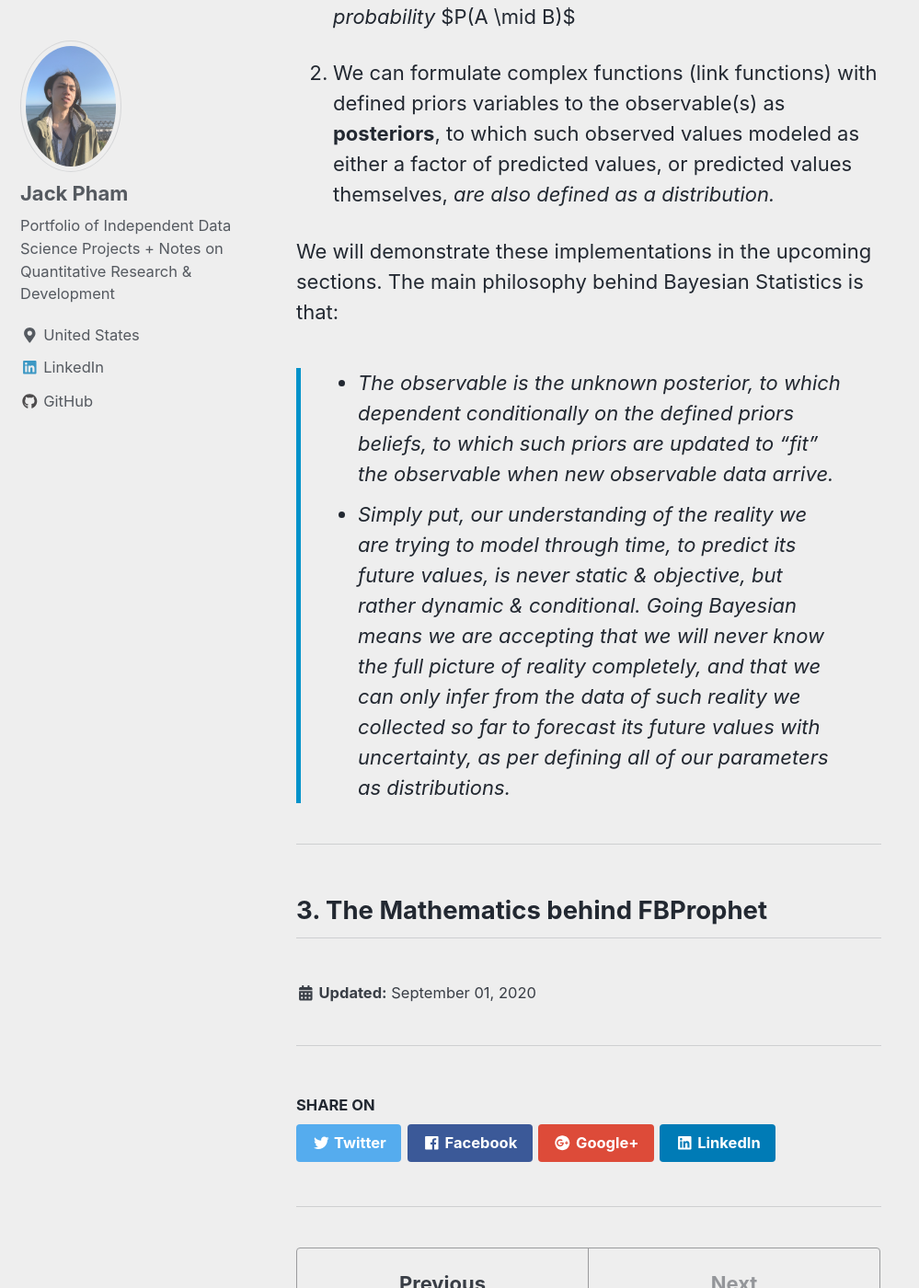
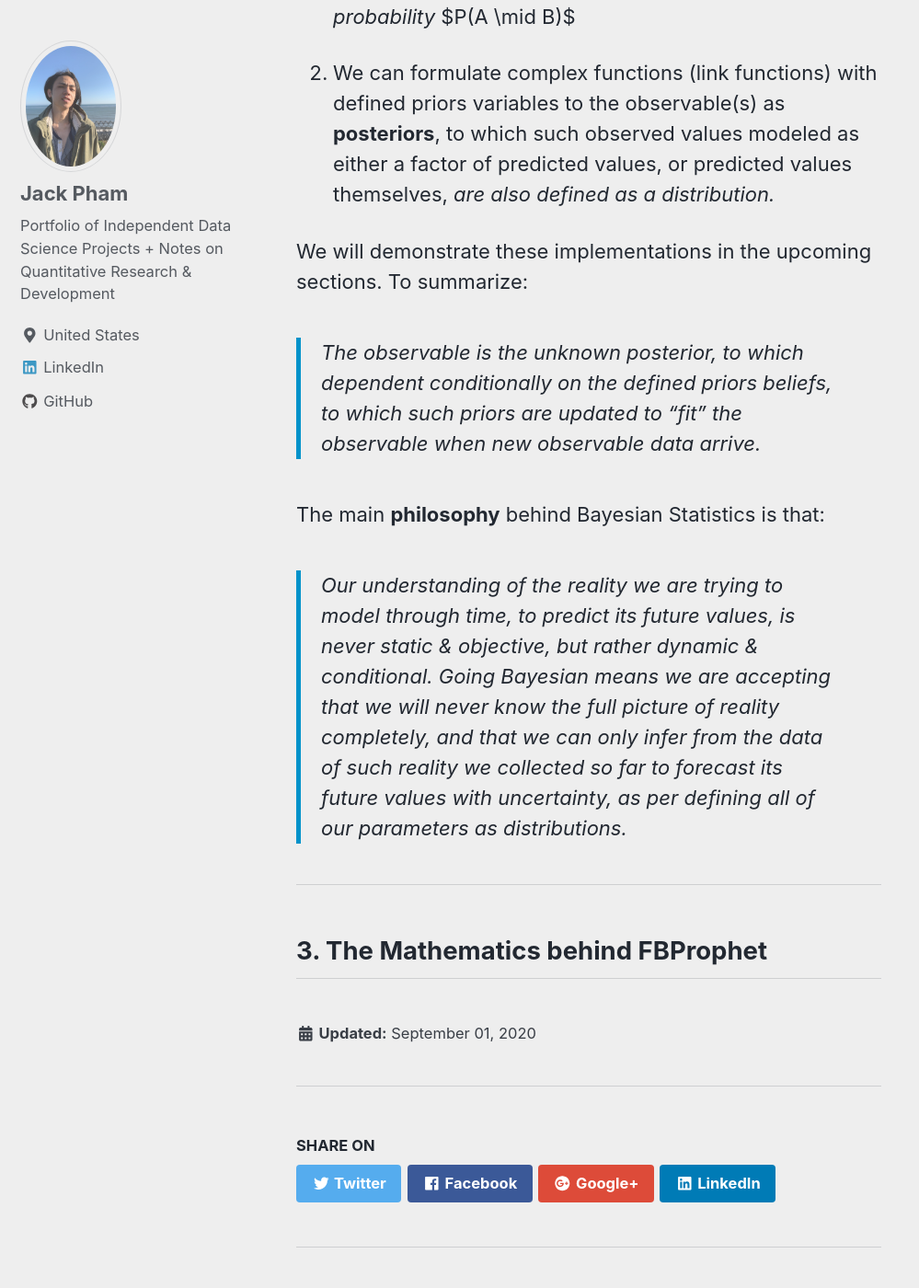
Before and after one commit to jp-quant/jp-quant.github.io, a Jekyll site: the page built from _posts/2020-09-01-fbprophet_bayesian_glm.md, in a window 1280 px wide and 1400 px high, scrolled down 5283 px. Shown: the whole window at 92% size, without its empty margins (0-999 px from the left). Built offline with Jekyll 4.4.1, drawn with Linux system fonts in a browser that asks for light colours; nearby versions of some CDN libraries.

Commit message:
_posts/2020-09-01-fbprophet_bayesian_glm.md updated from https://stackedit.io/

```diff
--- a/_posts/2020-09-01-fbprophet_bayesian_glm.md
+++ b/_posts/2020-09-01-fbprophet_bayesian_glm.md
@@ -84,16 +84,19 @@ Shortly put in details, implementation of Bayesian Statistics on time-series GLM
 
 2. We can formulate complex functions (link functions) with defined priors variables to the observable(s) as **posteriors**, to which such observed values modeled as either a factor of predicted values, or predicted values themselves, *are also defined as a distribution.*
 
-We will demonstrate these implementations in the upcoming sections. The main philosophy behind Bayesian Statistics is that:
-> - The observable is the unknown posterior, to which dependent conditionally on the defined priors beliefs, to which such priors are updated to "fit" the observable when new observable data arrive.
-> - Simply put, our understanding of the reality we are trying to model through time, to predict its future values, is never static & objective, but rather dynamic & conditional. Going Bayesian means we are accepting that we will never know the full picture of reality completely, and that we can only infer from the data of such reality we collected so far to forecast its future values with uncertainty, as per defining all of our parameters as distributions.
+We will demonstrate these implementations in the upcoming sections.
+To summarize:
+> The observable is the unknown posterior, to which dependent conditionally on the defined priors beliefs, to which such priors are updated to "fit" the observable when new observable data arrive.
+
+The main **philosophy** behind Bayesian Statistics is that:
+> Our understanding of the reality we are trying to model through time, to predict its future values, is never static & objective, but rather dynamic & conditional. Going Bayesian means we are accepting that we will never know the full picture of reality completely, and that we can only infer from the data of such reality we collected so far to forecast its future values with uncertainty, as per defining all of our parameters as distributions.
 
 ---
 ## 3. The Mathematics behind FBProphet
 
 
 <!--stackedit_data:
-eyJoaXN0b3J5IjpbMTc1NTI1NDM5OCwxMTA2NDYwNDE1LDE3Mz
+eyJoaXN0b3J5IjpbLTk3Mzg0NTcxNywxMTA2NDYwNDE1LDE3Mz
 A0Mjc3OTEsMTA5ODk5MzQ0MCwtMTY0MDU1NzgyNSwtOTk1MzU0
 NzQ4LC0xMTM1NzIwNTQwXX0=
 -->
```
